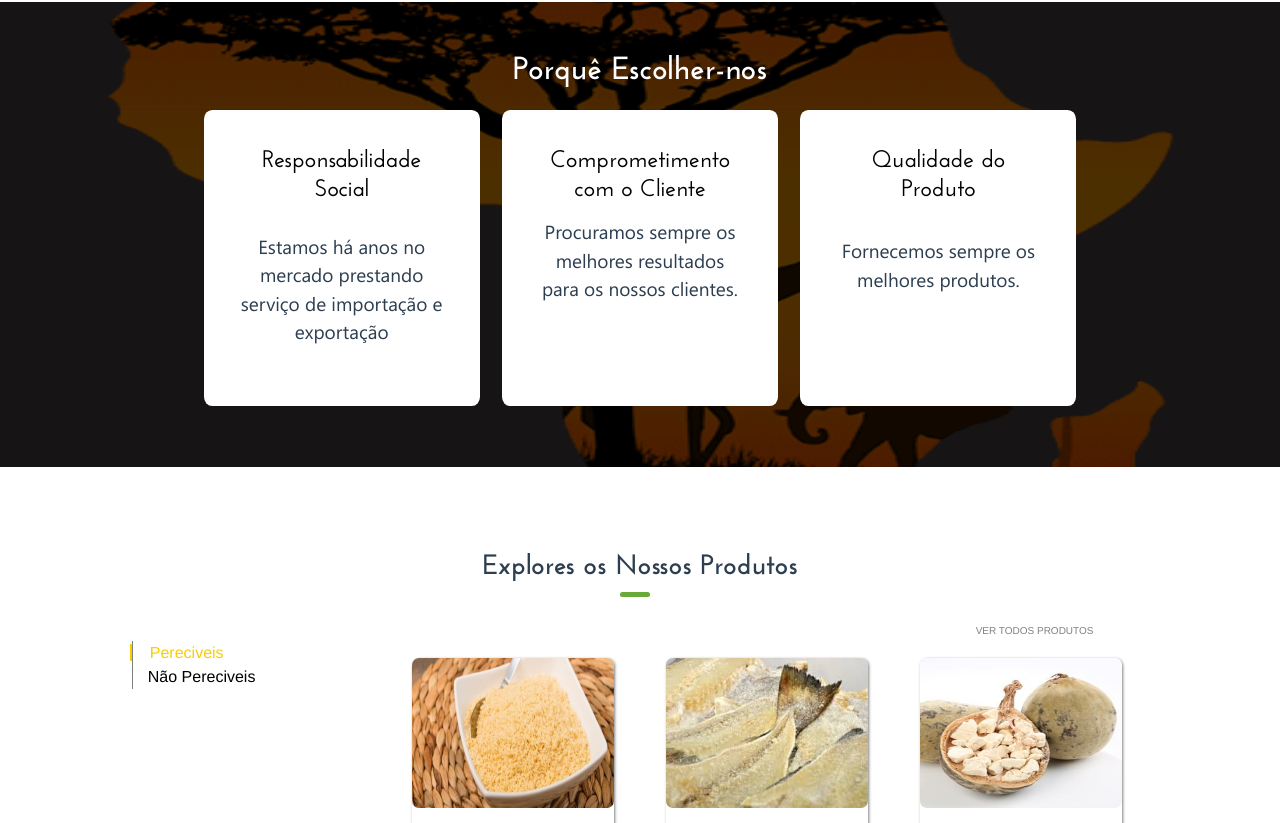
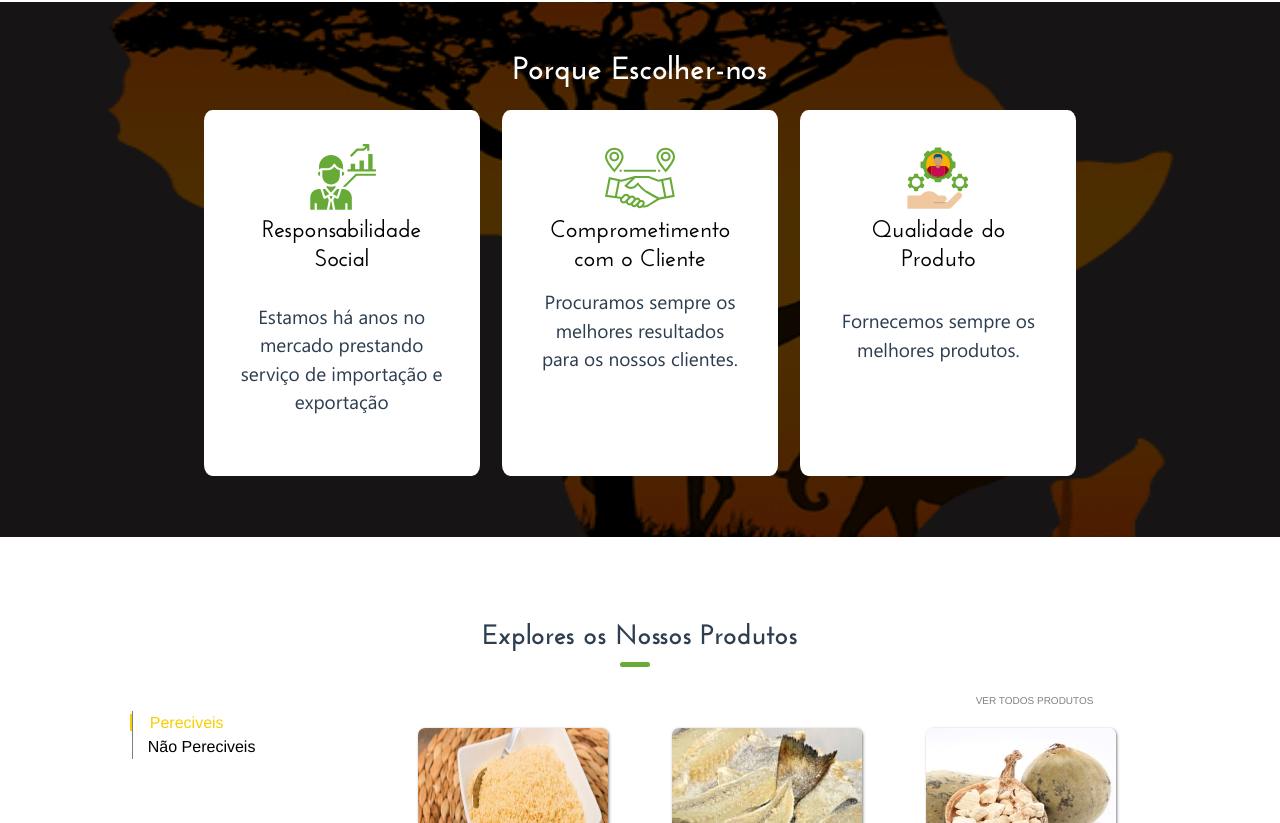
Before and after one commit to uByte2020/Ang-lessGold, a Vue app: page / in a window 1280 px wide. Shown: the part 1277-2100 px from the top of the page. Built offline with nearby package versions, Linux system fonts and the light colour scheme.

Commit message:
Icon| Home

```diff
--- a/src/components/home/Produtos.vue
+++ b/src/components/home/Produtos.vue
@@ -192,7 +192,7 @@ h3 {
   -ms-padding-left: 8%;
   -webkit-padding-left: 8%;
 }
-.LinkActive:hover{
+.LinkActive:hover {
   color: #f8ce00;
   -moz-color: #f8ce00;
   -ms-color: #f8ce00;
@@ -247,6 +247,10 @@ a:active {
   -moz-width: 100%;
   -ms-width: 100%;
   -webkit-width: 100%;
+  object-fit: fill;
+  -moz-object-fit: fill;
+  -ms-object-fit: fill;
+  -webkit-object-fit: fill;
   /* box-shadow: 1px 1px 5px gray; */
   border-radius: 7px;
   -moz-border-radius: 7px;
@@ -264,7 +268,7 @@ figure {
   -moz-height: 100%;
   -ms-height: 100%;
   -webkit-height: 100%;
-  width: 90%;
+  width: 85%;
   -moz-width: 90%;
   -ms-width: 90%;
   -webkit-width: 90%;
--- a/src/views/Home.vue
+++ b/src/views/Home.vue
@@ -102,9 +102,16 @@
             <div
               class="col-lg-12 col-xl-12 col-sm-12 col-md-12 TextoEscolherNosTituloPrinc"
             >
-              <h2>Porquê Escolher-nos</h2>
+              <h2>Porque Escolher-nos</h2>
             </div>
             <div class="col-lg-7 col-xl-3 col-sm-8 col-md-7 TextoEscolherNos">
+              <div class="col-12">
+                <img
+                  src="../assets/svg/Responsabilidadesocial.svg"
+                  alt="Responsabilidade Social"
+                  class="icon"
+                />
+              </div>
               <h4 class="TextoEscolherNosTitulo">Responsabilidade Social</h4>
               <p class="TextoEscolherNosTxt">
                 Estamos há anos no mercado prestando serviço de importação e
@@ -112,6 +119,13 @@
               </p>
             </div>
             <div class="col-lg-7 col-xl-3 col-sm-8 col-md-7 TextoEscolherNos">
+              <div class="col-12">
+                <img
+                  src="../assets/svg/Comprometimento.svg"
+                  alt="Comprometimento com o cliente"
+                  class="icon"
+                />
+              </div>
               <h4 class="TextoEscolherNosTitulo">
                 Comprometimento com o Cliente
               </h4>
@@ -121,6 +135,13 @@
               </p>
             </div>
             <div class="col-lg-7 col-xl-3 col-sm-8 col-md-7 TextoEscolherNos">
+              <div class="col-12">
+                <img
+                  src="../assets/svg/Qualidadeproduto.svg"
+                  alt="Qualidade do produto"
+                  class="icon"
+                />
+              </div>
               <h4 class="TextoEscolherNosTitulo">Qualidade do Produto</h4>
               <p class="TextoEscolherNosTxt3">
                 Fornecemos sempre os melhores produtos.
@@ -293,6 +314,10 @@ export default {
   -webkit-margin: 2% auto;
 }
 .img {
+  object-fit: fill;
+  -moz-object-fit: fill;
+  -ms-object-fit: fill;
+  -webkit-object-fit: fill;
   box-shadow: 0px 0px 6px 4px gray;
   -moz-box-shadow: 0px 0px 6px 4px gray;
   -ms-box-shadow: 0px 0px 6px 4px gray;
@@ -462,6 +487,9 @@ export default {
   -moz-color: #707070;
   -ms-color: #707070;
   -webkit-color: #707070;
+}
+.icon {
+  height: 70px;
 }
 #EscolherNosPrinc {
   background-color: rgb(22, 20, 20);
```
Also changed, not shown: src/assets/svg/Qualidadeproduto.svg (renamed from src/assets/svg/Qualidadeproduto .svg). Lines whose indentation alone changed are shown as unchanged.
